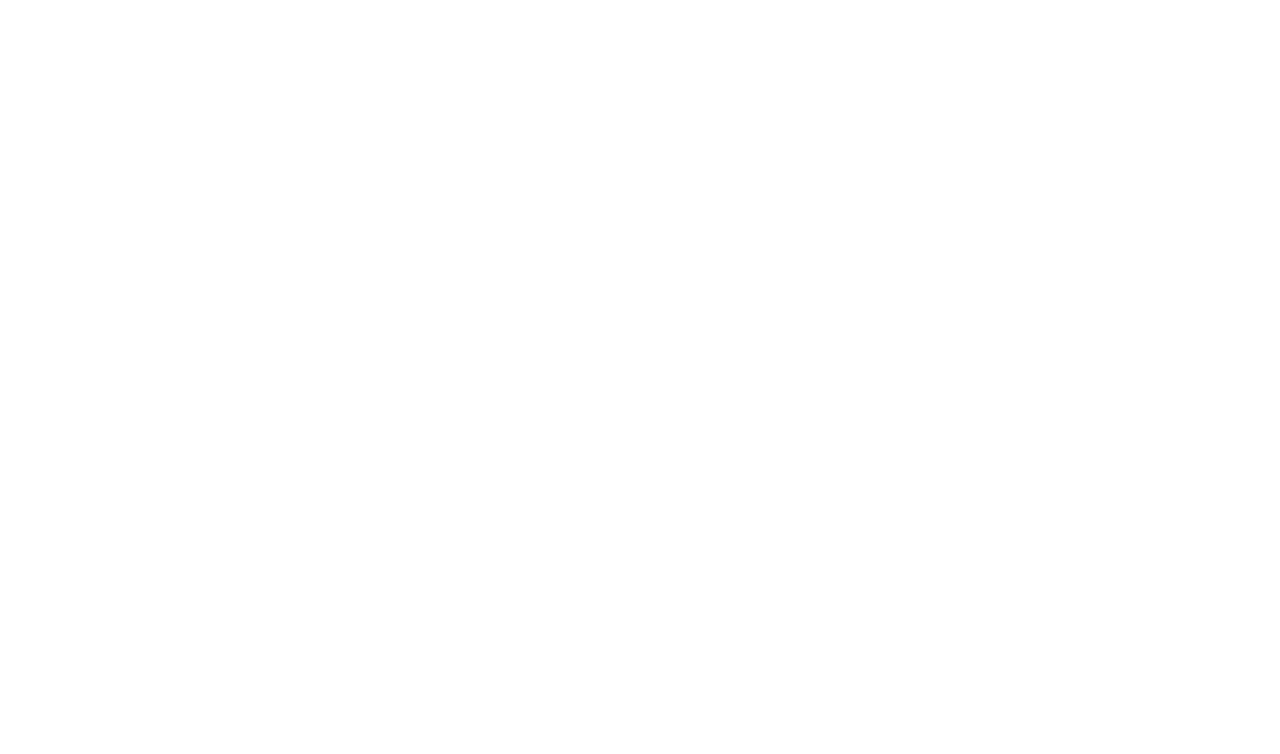
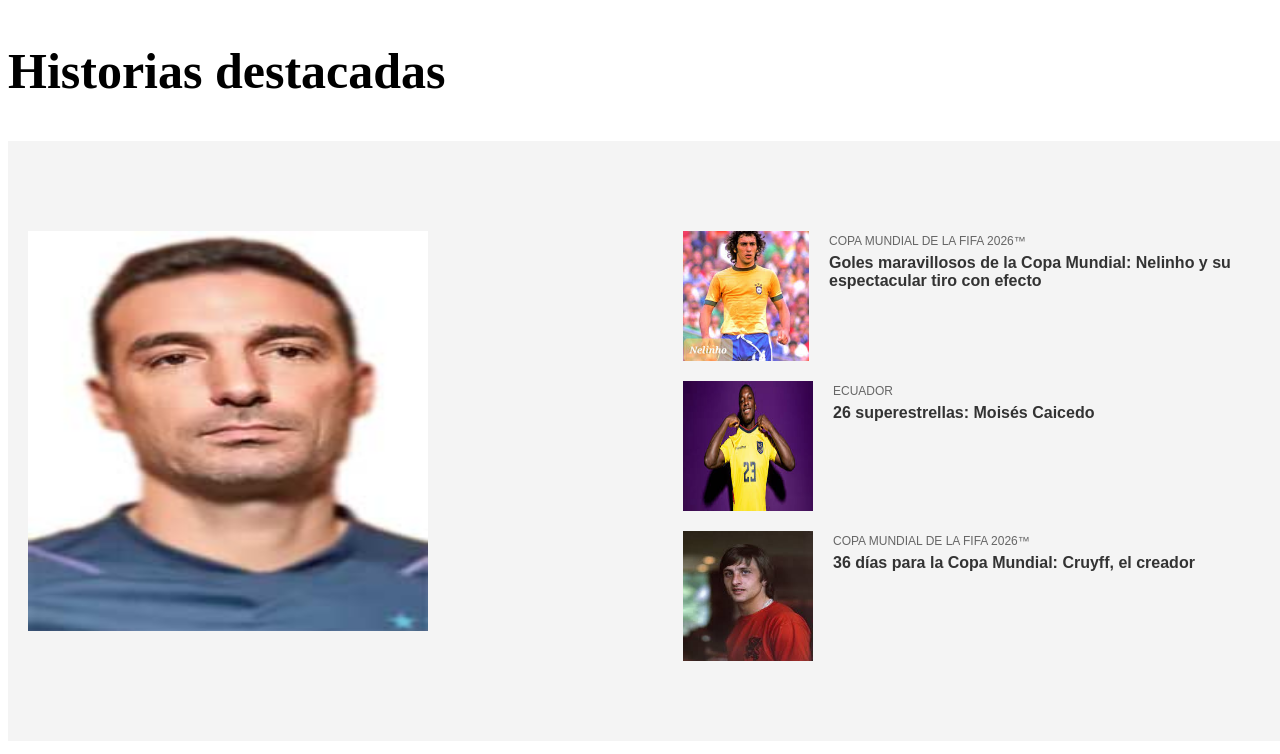
Before and after one commit to concoharossibel-commits/Mundial_futbol, a plain HTML site: page index.html in a window 1280 px wide. Drawn offline with Linux system fonts and the light colour scheme.

Commit message:
enpece a editar mi parte del trabajo en equipo ya termine de hacer una parte

```diff
--- a/estilos.css
+++ b/estilos.css
@@ -0,0 +1,60 @@
+.contenedor{
+    display: grid;
+    grid-template-columns: 1fr 1fr;
+    gap: 20px;
+    background-color: #f4f4f4;
+    padding: 20px;
+    font-family: sans-serif;
+    width: 1250px;
+    height: 560px;
+}
+
+.contenedor1{
+    align-items:center;
+    overflow: hidden;
+}
+
+.contenedor2{
+    background-color: #f4f4f4;
+    padding: 20px;
+    font-family: sans-serif;
+    margin-top: 50px;
+    margin-bottom: 50px;
+}
+
+
+ .imagen2 img{
+    width: 130px;
+    height: 130px;
+    display: flex;
+}
+
+.imagen2 {
+    display:flex;
+    gap: 20px;
+    margin-bottom: 20px;
+}
+
+.imagen1 img {
+    width: 400px;
+    height: 400px;
+    margin-top: 70px;
+    margin-bottom: 70px;
+}
+
+.categoria {
+    font-size: 0.75rem;
+    color: #666;
+    text-transform: uppercase;
+}
+
+.imagen2 h3 {
+    font-size: 1rem;
+    margin: 5px 0;
+    color: #333;
+}
+
+h2{
+    font-size: 50px;
+    font-family:serif;
+}
--- a/index.html
+++ b/index.html
@@ -1,12 +1,55 @@
 <!DOCTYPE html>
 <html lang="en">
+
 <head>
     <meta charset="UTF-8">
     <meta name="viewport" content="width=device-width, initial-scale=1.0">
     <link rel="stylesheet" href="estilos.css">
     <title>Document</title>
 </head>
+
 <body>
+    <h2>Historias destacadas</h2>
+    <div class="contenedor">
+        <div class="contenedor1">
+            <article class="contenedor1">
+                <div class="imagen1">
+                    <img src="futbol1.jpg" alt="Lionel Scaloni">
+                </div>
+            </article>
+        </div>
+
+
+        <aside class="contenedor2">
+
+
+            <div class="imagen2">
+                <img src="nelinho.jpeg" alt=" Nelinho">
+                <div class="imformacon">
+                    <span class="categoria">Copa Mundial de la FIFA 2026™</span>
+                    <h3>Goles maravillosos de la Copa Mundial: Nelinho y su espectacular tiro con efecto</h3>
+                </div>
+            </div>
+
+            <div class="imagen2">
+                <img src="moisés caicedo.jpeg" alt="Moises Caicedo">
+                <div class="imformacon">
+                    <span class="categoria">Ecuador</span>
+                    <h3>26 superestrellas: Moisés Caicedo</h3>
+                </div>
+            </div>
+
+            <div class="imagen2">
+                <img src="johan cruyff.jpeg" alt="Johan Cruyff">
+                <div class="imformacon">
+                    <span class="categoria">Copa Mundial de la FIFA 2026™</span>
+                    <h3>36 días para la Copa Mundial: Cruyff, el creador</h3>
+                </div>
+            </div>
+        </aside>
+    </div>
+
 
 </body>
+
 </html>
```
Also changed, not shown: futbol1.jpg (added), johan cruyff.jpeg (added), moisés caicedo.jpeg (added), nelinho.jpeg (added).
